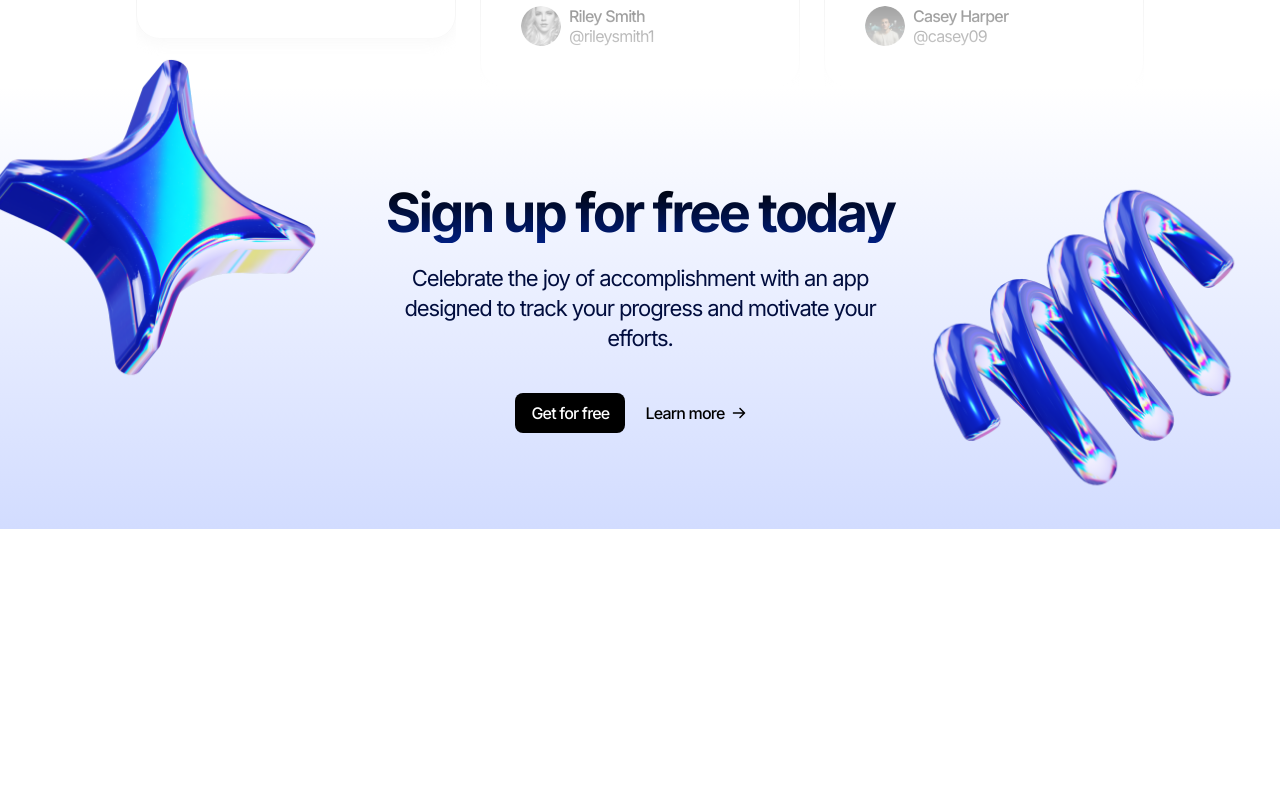
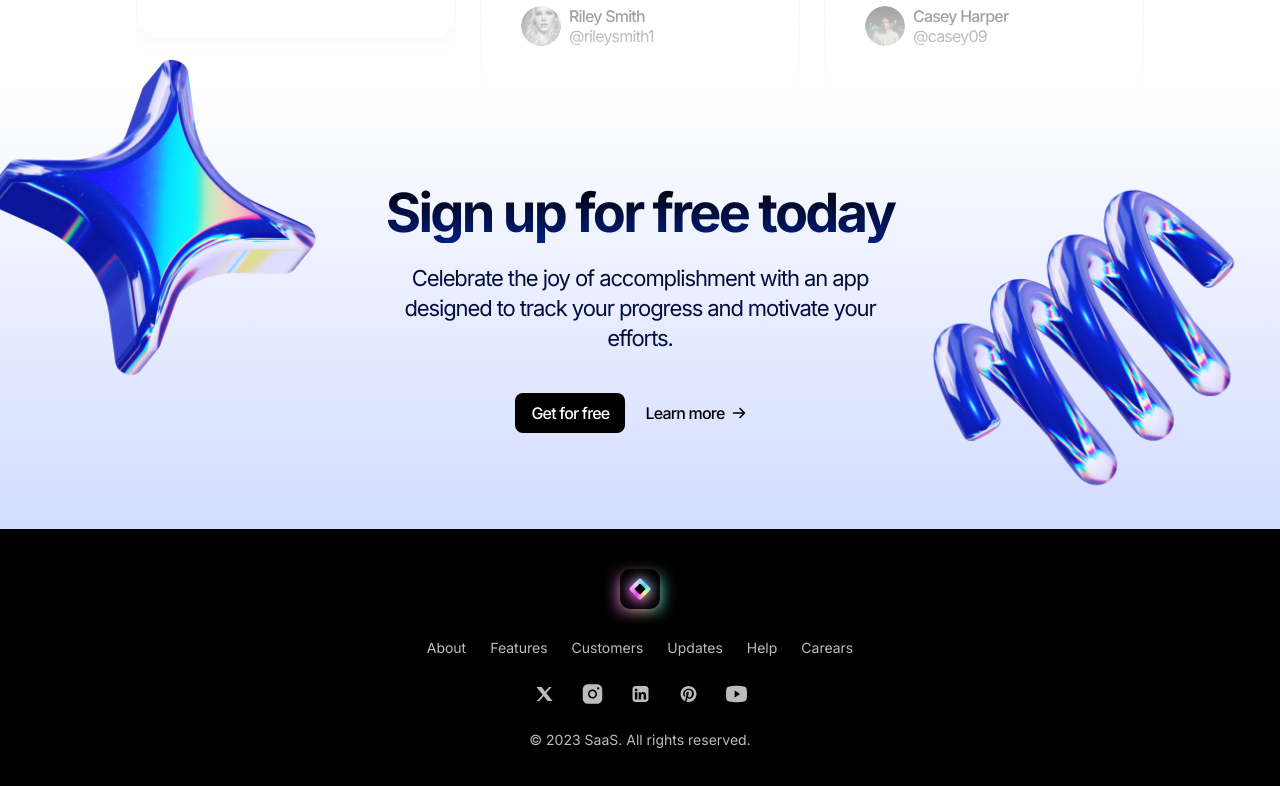
Before and after one commit to EL-Mehdiri/SAAS-LP, a Next.js app: page / in a window 1280 px wide. Shown: the part 4245-5031 px from the top of the page. Before the commit the page ends 4774 px from the top, so only its background shows below. Built offline with nearby package versions, Linux system fonts and the light colour scheme.

Commit message:
"Added Footer component to Home page and implemented Footer component with logo, navigation, social media links, and copyright text."

```diff
--- a/src/app/page.tsx
+++ b/src/app/page.tsx
@@ -1,4 +1,5 @@
 import { CallToAction } from "@/sections/CallToAction";
+import { Footer } from "@/sections/Footer";
 import { Header } from "@/sections/Header";
 import { Hero } from "@/sections/Hero";
 import { LogoTicker } from "@/sections/LogoTicker";
@@ -17,6 +18,7 @@
       <Pricing />
       <Testimonials />
       <CallToAction />
+      <Footer />
     </>
   );
 }
--- a/src/sections/Footer.tsx
+++ b/src/sections/Footer.tsx
@@ -1,3 +1,35 @@
+import logo from "@/assets/logosaas.png";
+import SocialX from "@/assets/social-x.svg";
+import Socialinsta from "@/assets/social-insta.svg";
+import Sociallinkedin from "@/assets/social-linkedin.svg";
+import Socialpin from "@/assets/social-pin.svg";
+import Socialyoutube from "@/assets/social-youtube.svg";
+
+import Image from "next/image";
 export const Footer = () => {
-  return null;
+  return (
+    <footer className="bg-black text-[#BCBCBC] text-sm py-10 text-center">
+      <div className="container">
+        <div className="inline-flex relative before:content-[''] before:top-2 before:blur before:bottom-0  before:w-full before:bg-[linear-gradient(to_right,#F87BFF,#FB92CF,#FFDD9B,#C2F0B1,#2FD8FE)] before:absolute">
+          <Image src={logo} alt="logo" height={40} className="relative" />
+        </div>
+        <nav className="flex flex-col md:flex-row md:justify-center  gap-6 mt-6 ">
+          <a href="#">About</a>
+          <a href="#">Features</a>
+          <a href="#">Customers</a>
+          <a href="#">Updates</a>
+          <a href="#">Help</a>
+          <a href="#">Carears</a>
+        </nav>
+        <div className="flex justify-center gap-6 mt-6">
+          <SocialX />
+          <Socialinsta />
+          <Sociallinkedin />
+          <Socialpin />
+          <Socialyoutube />
+        </div>
+        <p className="mt-6">&copy; 2023 SaaS. All rights reserved.</p>
+      </div>
+    </footer>
+  );
 };
```
